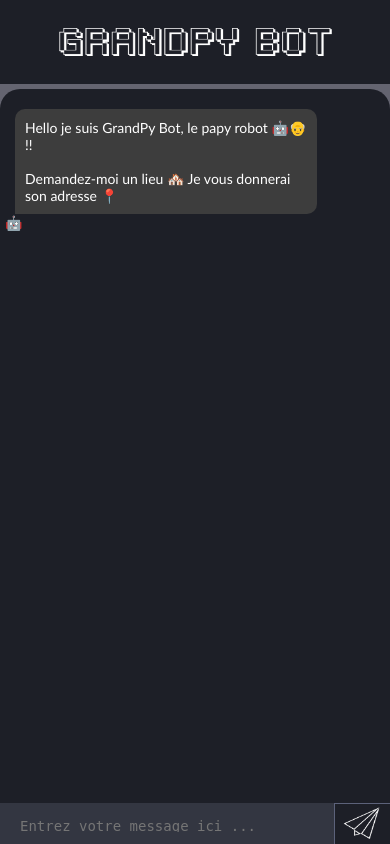
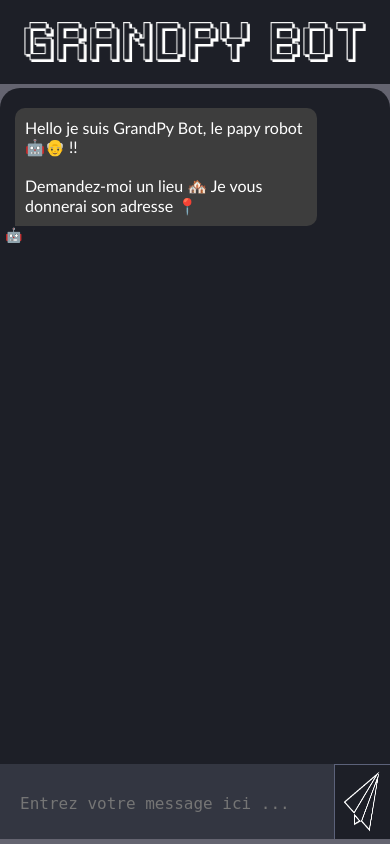
Before and after one commit to AlexisFricard/P7_GrandPyBot, a Flask app: page / in a window 390 px wide. Run offline with Flask 2, Linux system fonts and the light colour scheme; some libraries are stand-ins or nearby versions.

Commit message:
ToHerokuProduction

```diff
--- a/app/static/css/style.css
+++ b/app/static/css/style.css
@@ -1,4 +1,4 @@
-@media (min-width: 768px) {
+@media all and (min-width: 768px) {
     html, body
     {
         position: fixed;
@@ -281,7 +281,7 @@
     }
 }
 
-@media (min-width: 320px) and (max-width: 768px) {
+@media all and (min-width: 320px) and (max-width: 768px) {
     html, body
     {
         position: fixed;
@@ -312,17 +312,17 @@
     #right_column
     {
         width: 100%;
-        height: 90%;
+        height: 89%;
 
         display: flex;
         flex-direction: column;
-        padding-top: 5px;
+        padding-top: 1%;
     }
 
     #dial_box
     {
         width: 100%;
-        height: 95%;
+        height: 90%;
 
         background-color: #1d1f27;
         border-top-left-radius: 20px;
@@ -352,7 +352,7 @@
     {
         padding: 10px;
         margin-left: 10px;
-        font-size: 14px;
+        font-size: 16px;
         border-top-left-radius: 10px;
         border-top-right-radius: 10px;
         border-bottom-right-radius: 10px;
@@ -383,7 +383,7 @@
         padding: 10px;
         margin-right: 10px;
 
-        font-size: 14px;
+        font-size: 16px;
         border-top-left-radius: 10px;
         border-top-right-radius: 10px;
         border-bottom-left-radius: 10px;
@@ -403,7 +403,7 @@
     #input_message
     {
         font-family: 'Trebuchet MS', 'Lucida Sans Unicode', 'Lucida Grande', 'Lucida Sans', Arial, sans-serif;
-        height: max-content;
+        height: 10%;
         width: 100%;
         display: flex;
         flex-direction: row;
@@ -415,11 +415,11 @@
     #user_text
     {
         width: 85%;
-        height: 12px;
+        height: 16px;
 
         resize: none;
 
-        font-size: 14px;
+        font-size: 16px;
         color: white;
         background-color: transparent;
         border: transparent;
@@ -461,14 +461,19 @@
     }
     header
     {
+        height: 100%;
+        width: auto;
+
         display: flex;
         justify-content: center;
         align-items: center;
     }
+
     #img_title
     {
         height: 90%;
-        width: 70%;
+        max-height: 40px;
+        width: auto;
     }
     #google_map_box
     {
--- a/app/templates/index.html
+++ b/app/templates/index.html
@@ -2,6 +2,7 @@
 <html>
     <head>
         <meta charset="utf-8"/>
+        <meta name="viewport" content="width=device-width, initial-scale=1">
         <link rel="stylesheet" href="static/css/style.css" />
         <title> GrandPy Bot le papy-robot 🤖👴 </title>
         <script src="static/js/init_gm.js" async></script>
@@ -51,7 +52,7 @@
             </form>
         </div>
     <script
-        defer src="https://maps.googleapis.com/maps/api/js?key={{ gm_api_key }}&callback=initMap&libraries=&v=weekly"
+        defer src="https://maps.googleapis.com/maps/api/js?key={{ front_key }}&callback=initMap&libraries=&v=weekly"
         async
     ></script>
     <script type="module" src="static/js/script.js" async></script>
--- a/app/views.py
+++ b/app/views.py
@@ -9,11 +9,9 @@ app = Flask(__name__)
 app.config.from_object('config')
 
 @app.route('/')
-@app.route('/index/')
 def index():
-        gm_api_key = config.GM_API_KEY
-        return render_template('index.html', gm_api_key=gm_api_key)
-
+        front_key = config.FRONT_KEY
+        return render_template('index.html', front_key=front_key)
 
 @app.route('/grandpy/', methods=['GET', 'POST'])
 def grandpy():
--- a/config.py
+++ b/config.py
@@ -2,3 +2,4 @@ import os
 
 SECRET_KEY = os.environ.get("FLASK_SECRET_KEY")
 GM_API_KEY = os.environ.get("GM_API_KEY")
+FRONT_KEY = 'AIzaSyD4T_v306bOfbVYM-RPTB3gAxdGf3jNPeQ'
--- a/requirements.txt
+++ b/requirements.txt
@@ -6,6 +6,7 @@ click==7.1.2
 colorama==0.4.4
 Flask==1.1.2
 gunicorn==20.0.4
+heroku==0.1.4
 idna==2.10
 iniconfig==1.1.1
 itsdangerous==1.1.0
@@ -16,6 +17,7 @@ pluggy==0.13.1
 py==1.10.0
 pyparsing==2.4.7
 pytest==6.2.2
+python-dateutil==1.5
 requests==2.25.1
 toml==0.10.2
 urllib3==1.26.3
```
Also changed, not shown: 2 other files.
